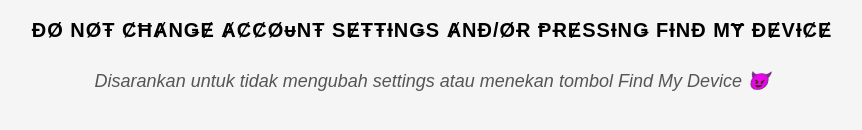
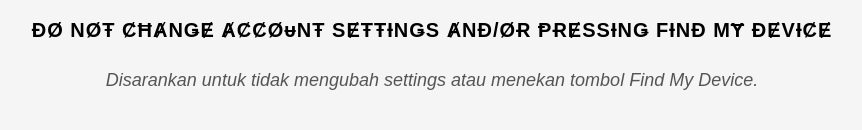
Before and after one commit to 18044-cmd/Landing-Page, a plain HTML site: page index.html in a window 1280 px wide. Shown: the part 326-456 px from the top of the page, without its empty margins (208-1070 px from the left). Drawn offline with Linux system fonts and the light colour scheme.

Commit message:
Update index.html

```diff
--- a/index.html
+++ b/index.html
@@ -55,6 +55,6 @@
 
   <p class="sub-en">ĐØ NØŦ ȻĦȺNǤɆ ȺȻȻØᵾNŦ SɆŦŦƗNǤS ȺNĐ/ØɌ ⱣɌɆSSƗNǤ FƗNĐ MɎ ĐɆVƗȻɆ</p>
 
-  <p class="sub-id">Disarankan untuk tidak mengubah settings atau menekan tombol Find My Device 😈</p>
+  <p class="sub-id">Disarankan untuk tidak mengubah settings atau menekan tombol Find My Device.</p>
 </body>
 </html>
```
